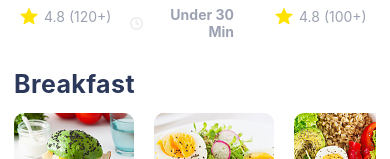
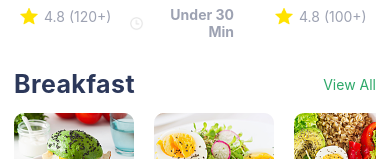
Before and after one commit to TidbitsJS/ReactNative-Kits, a React Native app in the folder avocado-recipe/: screen /Home in a window 390 px wide. Shown: the part 431-590 px from the top of the page. Built offline with nearby package versions, Linux system fonts and the light colour scheme.

Commit message:
view all breakfast button

```diff
--- a/avocado-recipe/screens/Home.js
+++ b/avocado-recipe/screens/Home.js
@@ -92,17 +92,31 @@ const Home = ({ navigation }) => {
           </View>
 
           <View style={{ marginVertical: SIZES.base }}>
+            <View
+              style={{
+                width: "100%",
+                flexDirection: "row",
+                justifyContent: "space-between",
+                alignItems: "center",
+                marginBottom: SIZES.font,
+              }}
+            >
               <Text
                 style={{
                   fontSize: SIZES.padding * 1.25,
                   color: COLORS.primary,
                   fontWeight: "bold",
                   letterSpacing: 0.4,
-                marginBottom: SIZES.font,
                 }}
               >
                 Breakfast
               </Text>
+              <TouchableOpacity>
+                <Text style={{ fontSize: SIZES.font, color: COLORS.tertiary }}>
+                  View All
+                </Text>
+              </TouchableOpacity>
+            </View>
 
             <FlatList
               data={data.breakfast}
```
Lines whose indentation alone changed are shown as unchanged.
